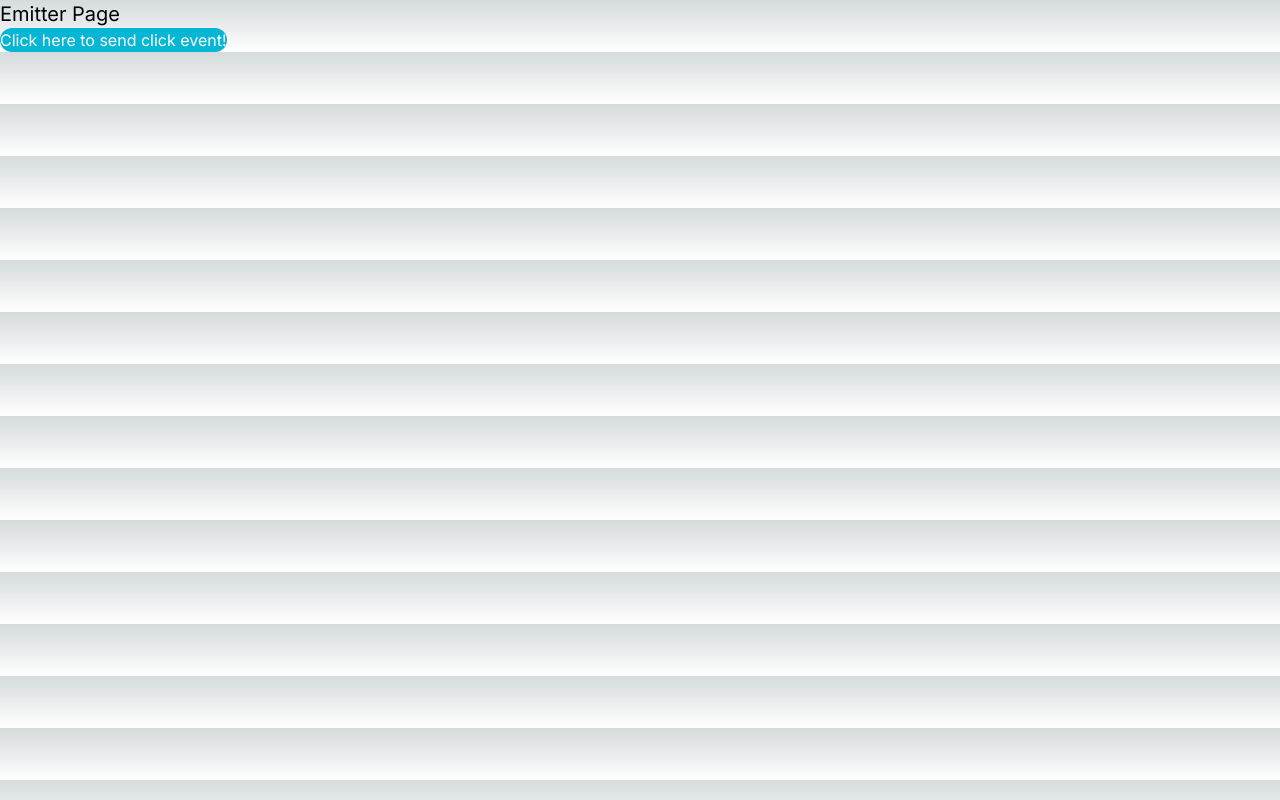
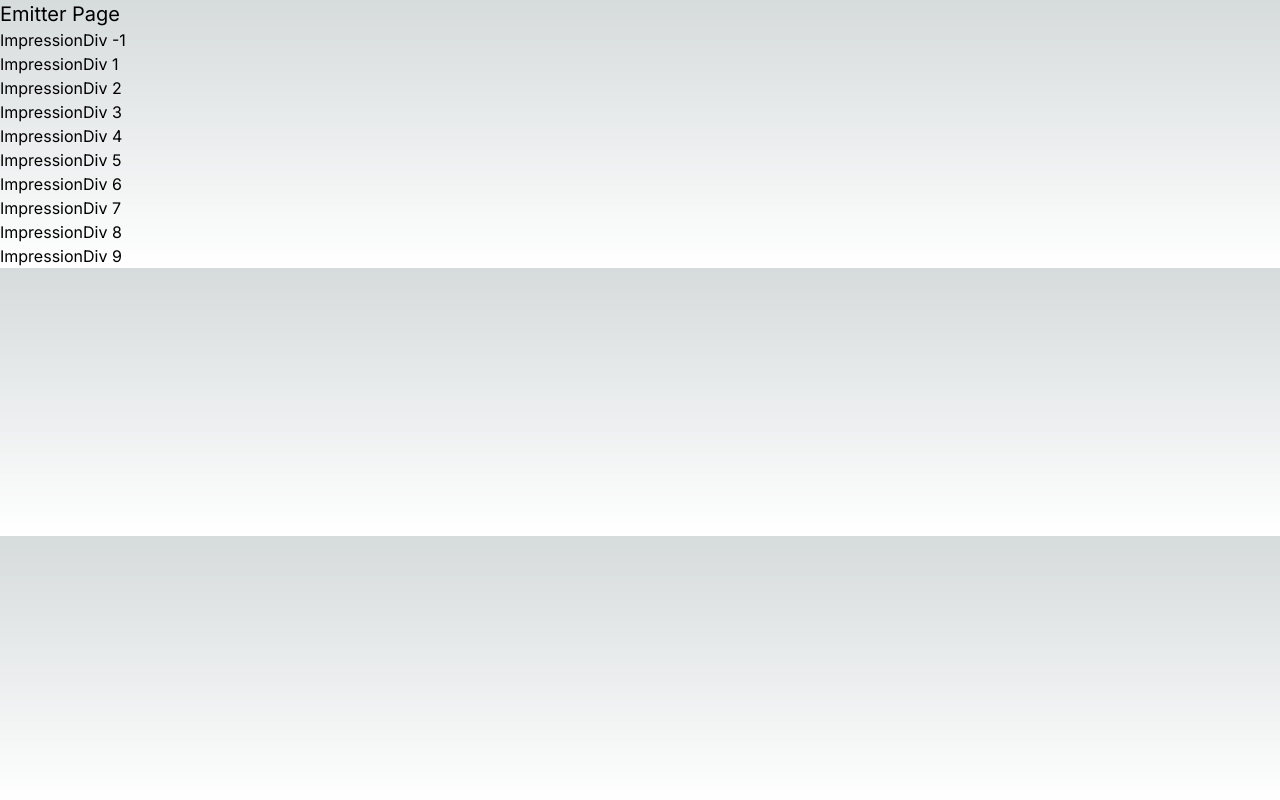
Before and after one commit to arvinsim/frontend-analytics-library-explore, a Next.js app: page /emitter in a window 1280 px wide. Built offline with nearby package versions, Linux system fonts and the light colour scheme.

Commit message:
Implement impression event

```diff
--- a/src/app/async/page.tsx
+++ b/src/app/async/page.tsx
@@ -1,24 +1,17 @@
 'use client';
 
-import React from 'react'
-import { useRouter } from 'next/router';
-import { ClickButton } from '@/components/ClickButton';
+import React from "react";
+import { ImpressionDiv } from "@/components/ImpressionDiv";
 
 function Page() {
-    const [loading, setLoading] = React.useState(false);
-
-    const onClick = async (e: React.MouseEvent<HTMLButtonElement, MouseEvent>) => {
-        const url = "http://localhost:3001/api/analytics"
-        const response = await fetch(url, { method: 'POST'})
-        console.log(response)
-    }
-
-    return (
-        <div>
-        <h1 className='text-xl'>Async Page</h1>
-        <ClickButton loading={loading} onClick={onClick} />
-        </div>
-    )
+  return (
+    <div>
+      <h1 className="text-xl">Async Page</h1>
+      {[...Array(10)].map((e, i) => {
+        return <ImpressionDiv ordinal={i} key={i} />;
+      })}
+    </div>
+  );
 }
 
 export default Page
--- a/src/app/emitter/page.tsx
+++ b/src/app/emitter/page.tsx
@@ -2,39 +2,17 @@
 
 import React from 'react'
 import { EventEmitter } from 'events';
-import { ClickButton } from '@/components/ClickButton';
-
-class TestAnalytics extends EventEmitter {
-    constructor() {
-        super();
-    }
-}
-
-const analytics = new TestAnalytics();
+import { ImpressionDiv } from "@/components/ImpressionDiv";
 
 function Page() {
-    const [loading, setLoading] = React.useState(false);
-
-    React.useEffect(() => {
-        analytics.on('onClick', async () => {
-            const url = "http://localhost:3001/api/analytics"
-            const response = await fetch(url, { method: 'POST'})
-            console.log(response)
-        })
-    })
-
-    const onClick = (e: React.MouseEvent<HTMLButtonElement, MouseEvent>) => {
-        setLoading(true)
-        analytics.emit('onClick');
-        setLoading(false)
-    }
-
-    return (
-        <div>
-        <h1 className='text-xl'>Emitter Page</h1>
-            <ClickButton loading={loading} onClick={onClick} />
-        </div>
-    )
+  return (
+    <div>
+      <h1 className="text-xl">Emitter Page</h1>
+      {[...Array(10)].map((e, i) => {
+        return <ImpressionDiv ordinal={i} key={i} />;
+      })}
+    </div>
+  );
 }
 
 export default Page
--- a/src/components/ClickButton.tsx
+++ b/src/components/ClickButton.tsx
@@ -7,7 +7,7 @@ type ClickButtonProps = {
 
 function ClickButton(props: ClickButtonProps) {
     return <div>
-        <button onClick={props.onClick} className='rounded-full bg-cyan-500 text-white'>
+        <button onClick={props.onClick} className='rounded-full p-2 bg-cyan-500 text-white'>
             {props.loading ? 'Loading...' : 'Click here to send click event!'}
         </button>
     </div>
--- /dev/null
+++ b/src/components/ImpressionDiv.tsx
@@ -0,0 +1,30 @@
+import React, { useEffect } from "react";
+import * as qs from "querystring";
+
+type ImpressionDivProps = {
+  ordinal?: number;
+  useImg?: boolean;
+};
+
+export function ImpressionDiv(props: ImpressionDivProps) {
+  useEffect(() => {
+    const url = "http://localhost:3001/api/analytics";
+
+    const sendAnalytics = async () => {
+      await fetch(url, { method: "POST" });
+      console.log("analytics sent");
+    };
+
+    function sendAnalyticsViaImg() {
+      new Image().src = url;
+    }
+
+    if (props.useImg) {
+      sendAnalyticsViaImg();
+    } else {
+      sendAnalytics();
+    }
+  });
+
+  return <div>ImpressionDiv {props.ordinal ? props.ordinal : "-1"}</div>;
+}
```
